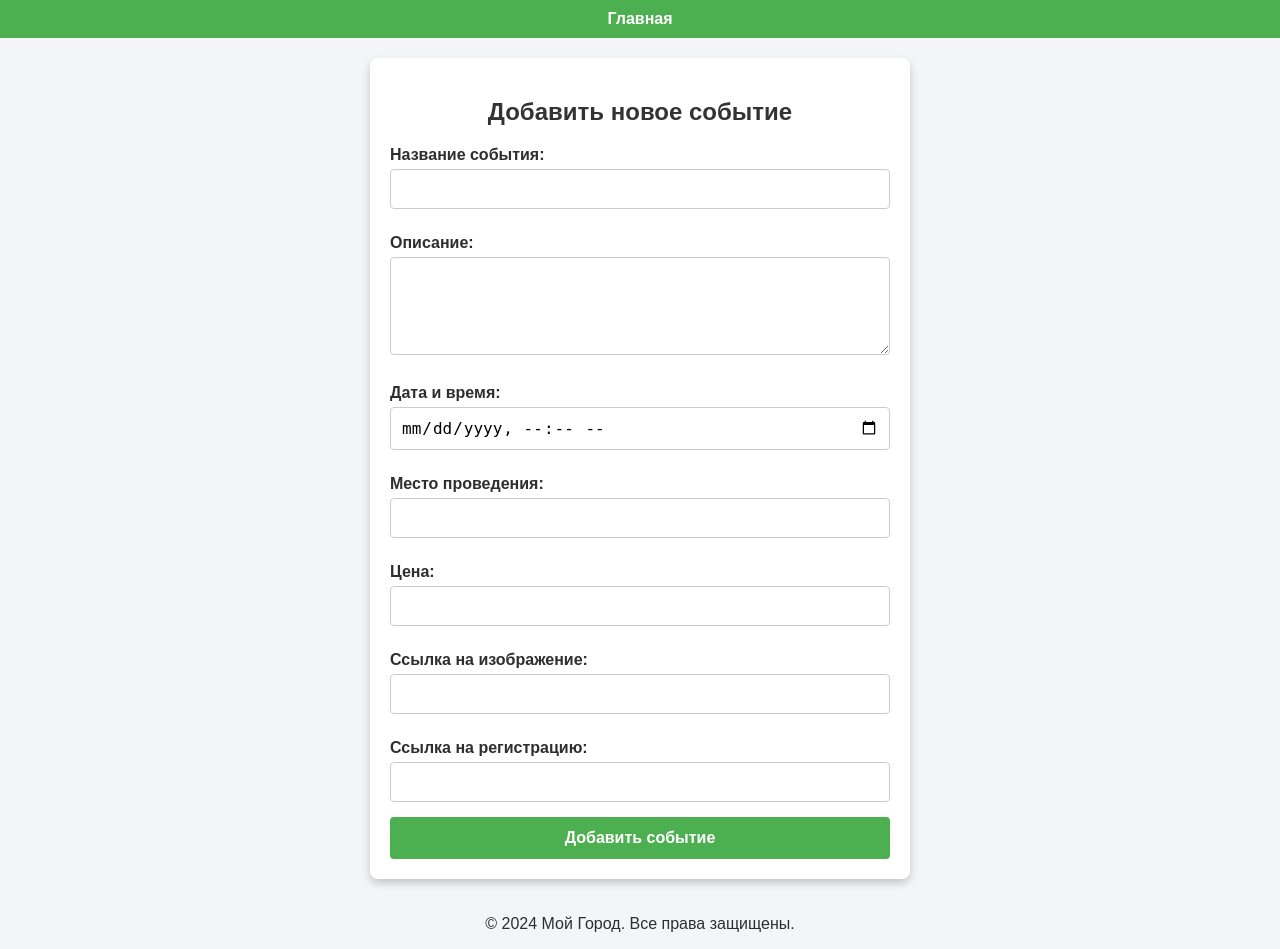
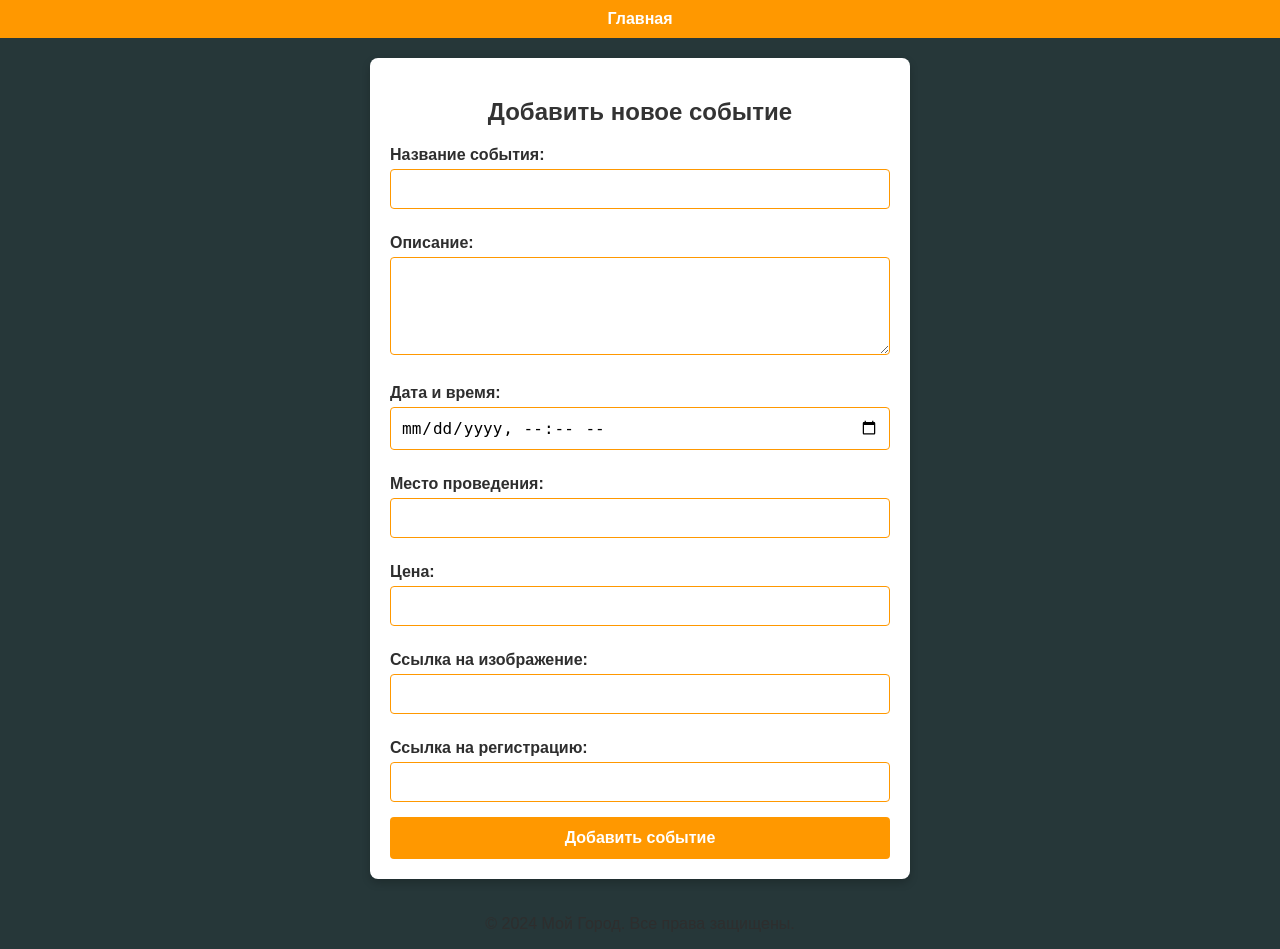
Before and after one commit to ivanchik3222/Digitalnomad, a Flask app: page /add_event in a window 1280 px wide. Run offline with Flask 3, Linux system fonts and the light colour scheme; the visitor is signed in with stand-in values (Sample User, id 1).

Commit message:
style fix

```diff
--- a/static/add_event.css
+++ b/static/add_event.css
@@ -1,7 +1,7 @@
 /* Основные стили */
 body {
     font-family: Arial, sans-serif;
-    background-color: #F4F5F7;
+    background-color: #263739;
     color: #2E2E2E;
     margin: 0;
     display: flex;
@@ -14,7 +14,7 @@ body {
 /* Стили для хедера */
 header {
     width: 100%;
-    background-color: #4CAF50;
+    background-color: #FF9800;
     padding: 10px 0;
 }
 
@@ -84,6 +84,7 @@ form textarea {
     border-radius: 4px;
     box-sizing: border-box;
     font-size: 16px;
+    border-color:#FF9800;
 }
 
 form textarea {
@@ -94,7 +95,7 @@ form textarea {
 button[type="submit"] {
     width: 100%;
     padding: 12px;
-    background-color: #4CAF50;
+    background-color: #FF9800;
     color: white;
     font-size: 16px;
     font-weight: bold;
@@ -104,13 +105,13 @@ button[type="submit"] {
 }
 
 button[type="submit"]:hover {
-    background-color: #45a049;
+    background-color: #FF9800;
 }
 
 /* Сообщение об успешном добавлении */
 #successMessage {
     text-align: center;
-    color: #4CAF50;
+    color: #FF9800;
     font-weight: bold;
     margin-top: 10px;
 }
```
